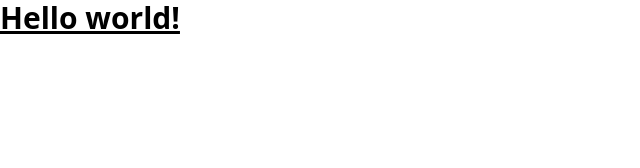
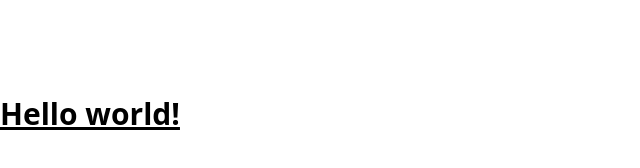
Before and after one commit to MartynasTrubila/3_Git_Tailwind, a website: page src/index.html in a window 1280 px wide. Shown: the whole page, without its empty margins (0-640 px from the left). Drawn offline with nearby package versions, Linux system fonts and the light colour scheme; files that its build step writes are made by us from their sources.

Commit message:
"minor updates"

```diff
--- a/package.json
+++ b/package.json
@@ -4,7 +4,7 @@
   "description": "",
   "main": "index.js",
   "scripts": {
-    "test": "echo \"Error: no test specified\" && exit 1"
+    "dev": "npx tailwindcss -i ./src/input.css -o ./dist/output.css --watch"
   },
   "keywords": [],
   "author": "",
--- a/src/index.html
+++ b/src/index.html
@@ -6,6 +6,6 @@
     <link href="/dist/output.css" rel="stylesheet" />
   </head>
   <body>
-    <h1 class="text-3xl font-bold underline">Hello world!</h1>
+    <h1 class="text-3xl font-bold underline pt-24">Hello world!</h1>
   </body>
 </html>
```
Also changed, not shown: 1 other file.
